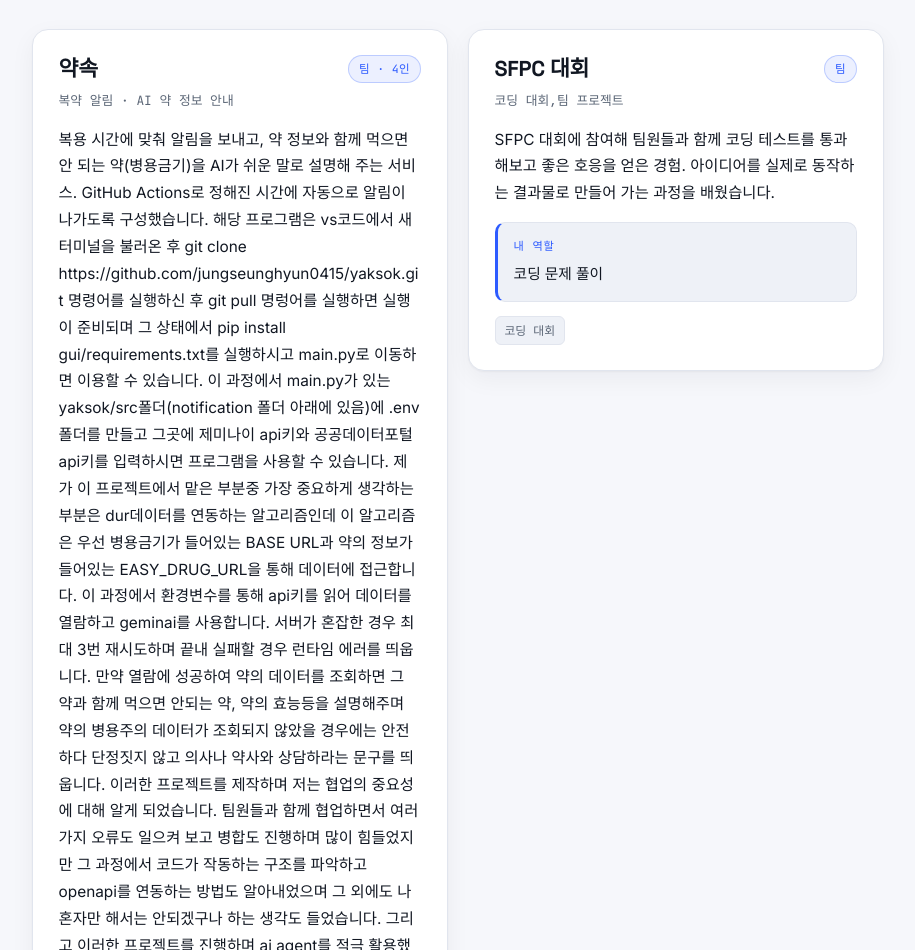
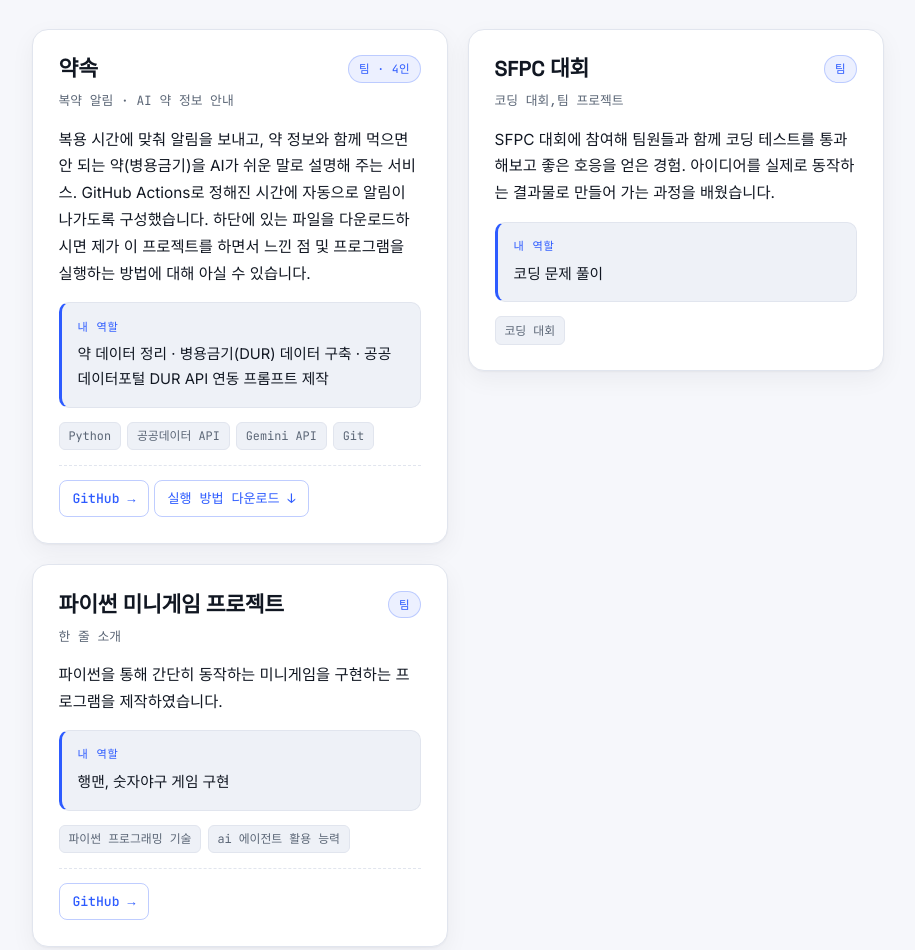
Before and after one commit to huboisbingsin/huboisbingsin.github.io, a plain HTML site: page index.html in a window 1280 px wide. Shown: the part 1345-2295 px from the top of the page, without its empty margins (182-1097 px from the left). Drawn offline with Linux system fonts and the light colour scheme.

Commit message:
Fix HTML formatting and update portfolio content

```diff
--- a/index.html
+++ b/index.html
@@ -78,17 +78,8 @@
                     <p class="desc">
                         복용 시간에 맞춰 알림을 보내고, 약 정보와 함께 먹으면 안 되는 약(병용금기)을
                         AI가 쉬운 말로 설명해 주는 서비스. GitHub Actions로 정해진 시간에
-                        자동으로 알림이 나가도록 구성했습니다. 해당 프로그램은 vs코드에서 새 터미널을 불러온 후
-                        git clone https://github.com/jungseunghyun0415/yaksok.git 명령어를 실행하신 후 git pull 명렁어를 실행하면 실행이 준비되며
-                        그 상태에서 pip install gui/requirements.txt를 실행하시고 main.py로 이동하면 이용할 수 있습니다. 이 과정에서 main.py가 있는
-                        yaksok/src폴더(notification 폴더 아래에 있음)에 .env폴더를 만들고 그곳에 제미나이 api키와 공공데이터포털 api키를 입력하시면
-                        프로그램을 사용할 수 있습니다. 제가 이 프로젝트에서 맡은 부분중 가장 중요하게 생각하는 부분은 dur데이터를 연동하는 알고리즘인데
-                        이 알고리즘은 우선 병용금기가 들어있는 BASE URL과 약의 정보가 들어있는 EASY_DRUG_URL을 통해 데이터에 접근합니다. 이 과정에서 환경변수를 통해
-                        api키를 읽어 데이터를 열람하고 geminai를 사용합니다. 서버가 혼잡한 경우 최대 3번 재시도하며 끝내 실패할 경우 런타임 에러를 띄웁니다.
-                        만약 열람에 성공하여 약의 데이터를 조회하면 그 약과 함께 먹으면 안되는 약, 약의 효능등을 설명해주며 약의 병용주의 데이터가 조회되지 않았을 경우에는 안전하다 단정짓지 않고
-                        의사나 약사와 상담하라는 문구를 띄웁니다. 이러한 프로젝트를 제작하며 저는 협업의 중요성에 대해 알게 되었습니다. 팀원들과 함께 협업하면서 여러가지 오류도 일으켜 보고 병합도 진행하며
-                        많이 힘들었지만 그 과정에서 코드가 작동하는 구조를 파악하고 openapi를 연동하는 방법도 알아내었으며 그 외에도 나 혼자만 해서는 안되겠구나 하는 생각도 들었습니다.
-                        그리고 이러한 프로젝트를 진행하며 ai agent를 적극 활용했는데 디버깅이나 코드가 원하는 대로 작동하지 않을 때 많은 도움이 되었지만 결국 문제는 내가 해결해야 한다는 생각또한 들었습니다.
+                        자동으로 알림이 나가도록 구성했습니다. 하단에 있는 파일을 다운로드하시면 제가
+                        이 프로젝트를 하면서 느낀 점 및 프로그램을 실행하는 방법에 대해 아실 수 있습니다.
                     </p>
                     <div class="role-block">
                         <span class="role-label">내 역할</span>
@@ -102,6 +93,7 @@
                     </ul>
                     <div class="project-links">
                         <a href="https://github.com/jungseunghyun0415/yaksok" target="_blank" rel="noopener">GitHub →</a>
+                        <a href="yaksok-readme.md" download>실행 방법 다운로드 ↓</a>
                     </div>
                 </article>
 
```
